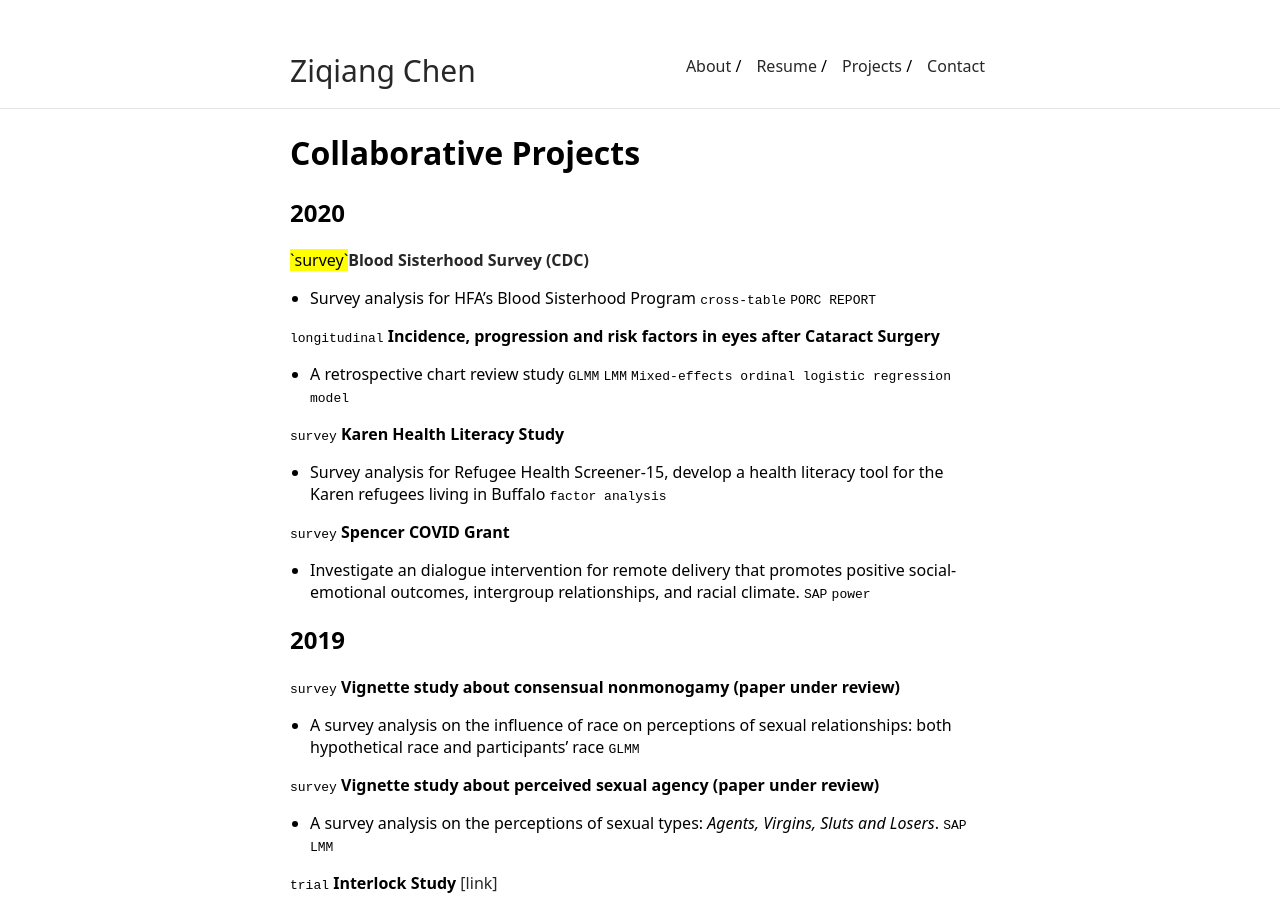
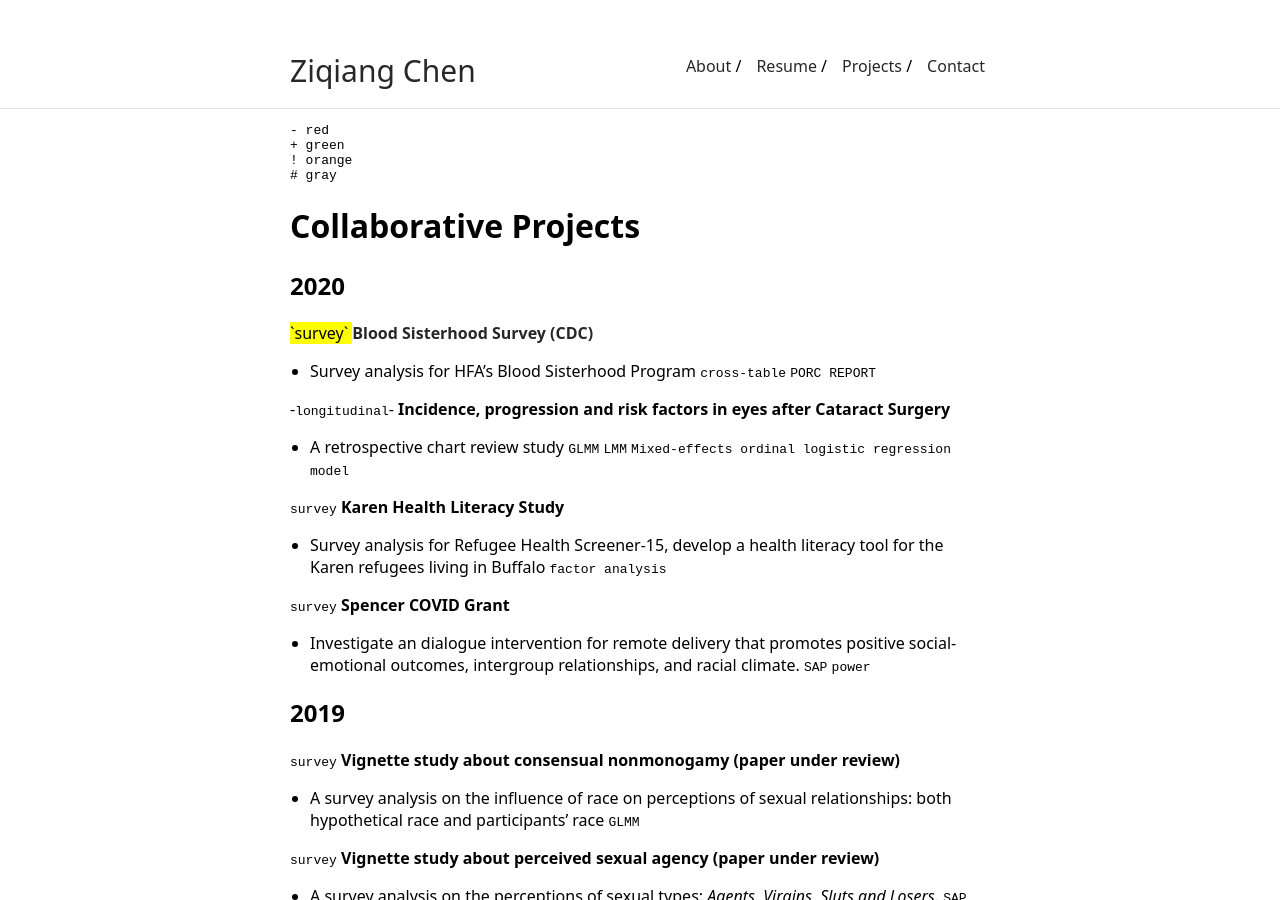
Before and after one commit to ziqiangc/ziqiangc.github.io, a Jekyll site: the page built from projects.md, in a window 1280 px wide and 900 px high. Built offline with Jekyll 4.4.1, drawn with Linux system fonts in a browser that asks for light colours; our own code applies the rules of GitHub Pages for plain Markdown files.

Commit message:
Update projects.md

````diff
--- a/projects.md
+++ b/projects.md
@@ -1,9 +1,15 @@
+```diff
+- red
++ green
+! orange
+# gray
+```
 # Collaborative Projects
 ## 2020
-<mark>`survey`</mark>[**Blood Sisterhood Survey (CDC)**](https://www.hemophiliafed.org/our-role-and-programs/assisting-and-advocating/blood-sisterhood/)
+<mark> `survey` </mark>[**Blood Sisterhood Survey (CDC)**](https://www.hemophiliafed.org/our-role-and-programs/assisting-and-advocating/blood-sisterhood/)
 - Survey analysis for HFA’s Blood Sisterhood Program `cross-table` `PORC REPORT`
 
-`longitudinal` **Incidence, progression and risk factors in eyes after Cataract Surgery**
+-`longitudinal`- **Incidence, progression and risk factors in eyes after Cataract Surgery**
 - A retrospective chart review study `GLMM` `LMM` `Mixed-effects ordinal logistic regression model`
 
 `survey` **Karen Health Literacy Study**
````
